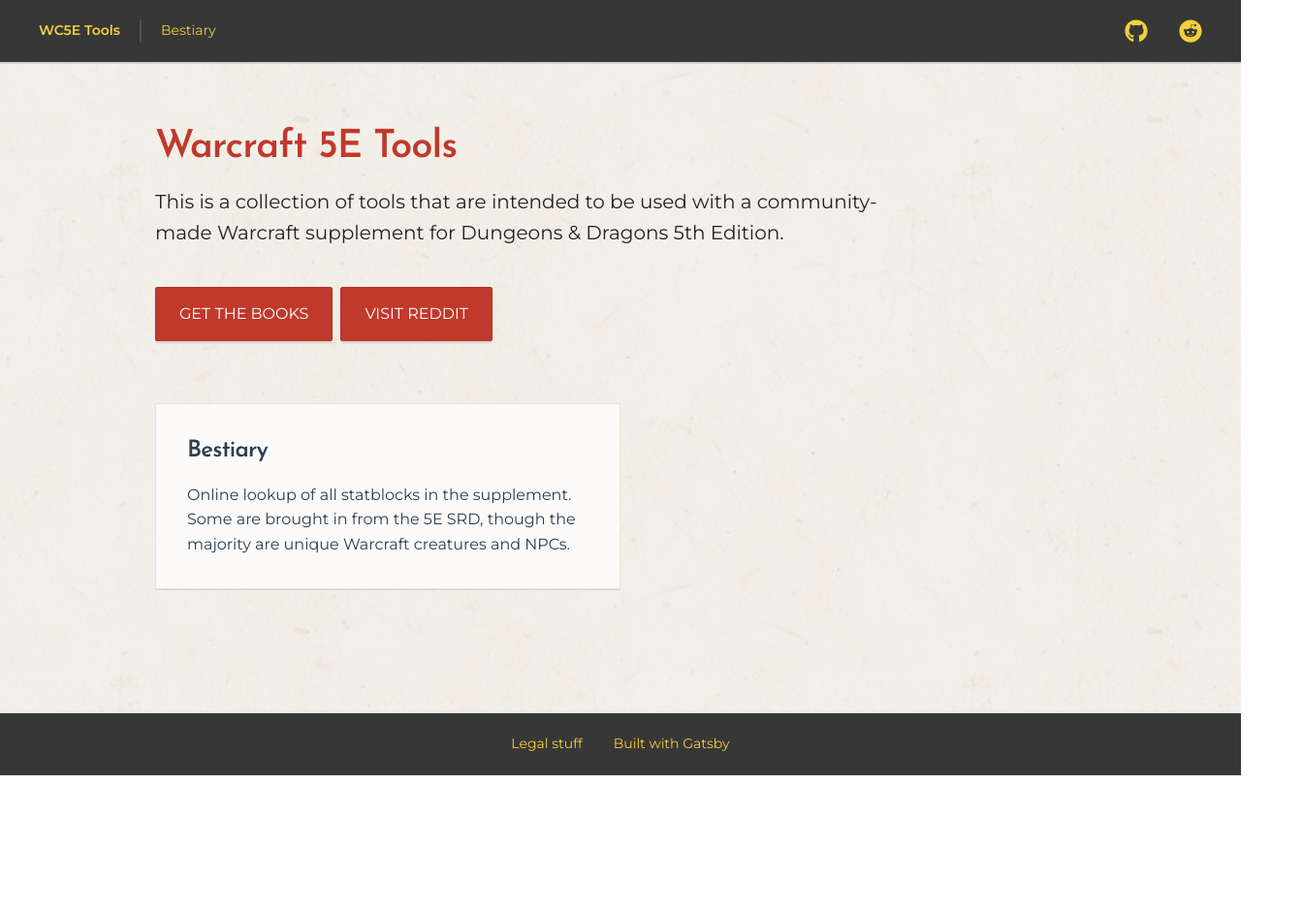
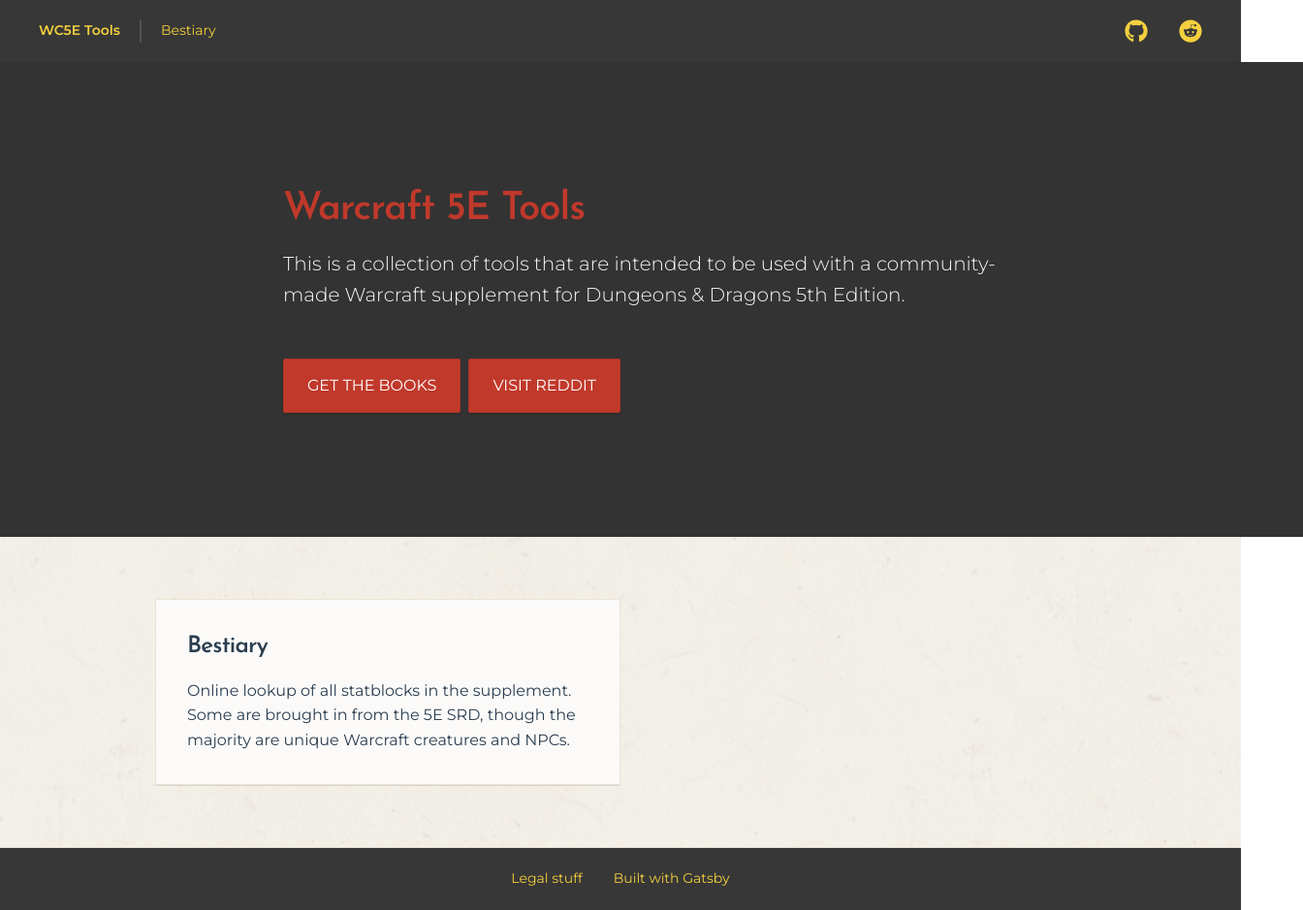
Before and after one commit to orjanbp/wc5etools, a Gatsby site: page / in a window 1280 px wide. Shown: the whole page at 97% size, 1344 px wide, since content can reach past the window. Before the commit the page ends 800 px from the top, so only its background shows below. Built offline with nearby package versions, Linux system fonts and the light colour scheme; Gatsby itself is replaced by a stand-in of ours.

Commit message:
feat: feat-banner, restructure layout

```diff
--- /dev/null
+++ b/src/components/_partials/lead-banner.js
@@ -0,0 +1,33 @@
+import styled from "styled-components"
+
+const LeadBanner = styled.div`
+  display: flex;
+  flex-direction: column;
+  align-items: center;
+  width: 100%;
+  background-color: #333;
+  padding: 128px 32px;
+`
+
+const LeadText = styled.div`
+  width: 100%;
+  max-width: 760px;
+
+  & h1 {
+    color: #c0392b;
+  }
+
+  & p {
+    font-size: 2rem;
+    font-weight: 300;
+    color: #fafafa;
+  }
+`
+
+const LeadButtons = styled.div`
+  width: 100%;
+  max-width: 760px;
+  margin-top: 40px;
+`
+
+export { LeadBanner, LeadText, LeadButtons }
--- a/src/components/_partials/lead-text.js
+++ /dev/null
@@ -1,19 +0,0 @@
-import React from "react"
-import styled from "styled-components"
-
-const LeadTextBlock = styled.div`
-  max-width: 760px;
-  margin-bottom: 64px;
-
-  & h1 {
-    color: #c0392b;
-  }
-
-  & p {
-    font-size: 2rem;
-  }
-`
-
-const LeadText = ({ children }) => <LeadTextBlock>{children}</LeadTextBlock>
-
-export default LeadText
--- a/src/components/layout.js
+++ b/src/components/layout.js
@@ -6,7 +6,7 @@
  */
 
 import React from "react"
-import PropTypes from "prop-types"
+import styled from "styled-components"
 
 import Header from "./_partials/header"
 import Footer from "./_partials/footer"
@@ -15,41 +15,34 @@
 import "./_css/normalize.css"
 import "./_css/layout.css"
 
-console.log(backgroundLight)
+const LayoutOuter = styled.div`
+  display: flex;
+  flex-direction: column;
+  min-height: 100vh;
+  background-color: #f4f1eb;
+  background-image: url(${backgroundLight});
+  background-position: center center;
+`
+
+const LayoutMain = styled.main`
+  flex-grow: 1;
+`
+
+const LayoutInner = styled.div`
+  width: 100%;
+  max-width: 960px;
+  margin: 0 auto;
+  padding: 64px 1.0875rem 64px;
+`
 
 const Layout = ({ children }) => {
   return (
-    <div
-      style={{
-        display: "flex",
-        flexDirection: "column",
-        minHeight: "100vh",
-        backgroundColor: "#F4F1EB",
-        backgroundImage: `url(${backgroundLight})`,
-        backgroundPosition: "center center"
-      }}
-    >
+    <LayoutOuter>
       <Header />
-      <main
-        style={{
-          flexGrow: 1,
-          margin: `0 auto`,
-          width: "100%",
-          maxWidth: 960,
-          padding: `0px 1.0875rem 1.45rem`,
-          paddingTop: 64,
-          paddingBottom: 64
-        }}
-      >
-        {children}
-      </main>
+      <LayoutMain>{children}</LayoutMain>
       <Footer />
-    </div>
+    </LayoutOuter>
   )
 }
 
-Layout.propTypes = {
-  children: PropTypes.node.isRequired
-}
-
-export default Layout
+export { Layout, LayoutInner }
--- a/src/pages/bestiary.js
+++ b/src/pages/bestiary.js
@@ -1,13 +1,15 @@
 import React from "react"
 
-import Layout from "../components/layout"
+import { Layout, LayoutInner } from "../components/layout"
 import SEO from "../components/seo"
 import AllCreatures from "../components/bestiary/views/all-creatures"
 
 const BestiaryPage = () => (
   <Layout>
     <SEO title="Bestiary" />
-    <AllCreatures />
+    <LayoutInner>
+      <AllCreatures />
+    </LayoutInner>
   </Layout>
 )
 
--- a/src/pages/index.js
+++ b/src/pages/index.js
@@ -1,48 +1,50 @@
 import React from "react"
-import styled from "styled-components"
 
-import Layout from "../components/layout"
+import { Layout, LayoutInner } from "../components/layout"
 import SEO from "../components/seo"
 
-import LeadText from "../components/_partials/lead-text"
+import { LeadBanner, LeadText, LeadButtons } from "../components/_partials/lead-banner"
 import {
   LinkBlockGroup,
   LinkBlockItem
 } from "../components/_partials/link-block"
 import LinkButton from "../components/_partials/link-button"
 
-const IndexButtonGroup = styled.div`
-  margin-top: 40px;
-`
-
 const IndexPage = () => (
   <Layout>
     <SEO title="Home" />
+    <LeadBanner>
       <LeadText>
         <h1>Warcraft 5E Tools</h1>
         <p>
           This is a collection of tools that are intended to be used with a
           community-made Warcraft supplement for Dungeons & Dragons 5th Edition.
         </p>
-      <IndexButtonGroup>
-        <LinkButton big href="https://drive.google.com/drive/folders/1kVoAMR8TiO3CXFYcigFN2B6zk62xcnv9">
+      </LeadText>
+      <LeadButtons>
+        <LinkButton
+          big
+          href="https://drive.google.com/drive/folders/1kVoAMR8TiO3CXFYcigFN2B6zk62xcnv9"
+        >
           Get the Books
         </LinkButton>
         <LinkButton big href="https://www.reddit.com/r/wc5e/">
           Visit Reddit
         </LinkButton>
-      </IndexButtonGroup>
-    </LeadText>
+      </LeadButtons>
+    </LeadBanner>
+    <LayoutInner>
       <LinkBlockGroup>
         <LinkBlockItem to="/bestiary">
           <h3>Bestiary</h3>
           <p>
-          Online lookup of all statblocks in the supplement. Some are brought in
-          from the 5E SRD, though the majority are unique Warcraft creatures and
-          NPCs.
+            Online lookup of all statblocks in the supplement. Some are brought
+            in from the 5E SRD, though the majority are unique Warcraft
+            creatures and NPCs.
           </p>
         </LinkBlockItem>
       </LinkBlockGroup>
+    </LayoutInner>
   </Layout>
 )
 
--- a/src/pages/legal.js
+++ b/src/pages/legal.js
@@ -2,7 +2,7 @@
 import { useStaticQuery, graphql } from "gatsby"
 import styled from "styled-components"
 
-import Layout from "../components/layout"
+import { Layout, LayoutInner } from "../components/layout"
 import SEO from "../components/seo"
 
 import ContentBlock from "../components/_partials/content-block"
@@ -45,6 +45,7 @@
   return (
     <Layout>
       <SEO title="Legal Stuff" />
+      <LayoutInner>
         <ContentBlock>
           <h1>Legal Stuff </h1>
           {data.legalText.edges.map((edge) => (
@@ -54,6 +55,7 @@
             ></LegalText>
           ))}
         </ContentBlock>
+      </LayoutInner>
     </Layout>
   )
 }
```
Also changed, not shown: src/pages/404.js (+5 -3 lines), src/templates/creatureTemplate.js (+5 -3 lines). Lines whose indentation alone changed are shown as unchanged.
